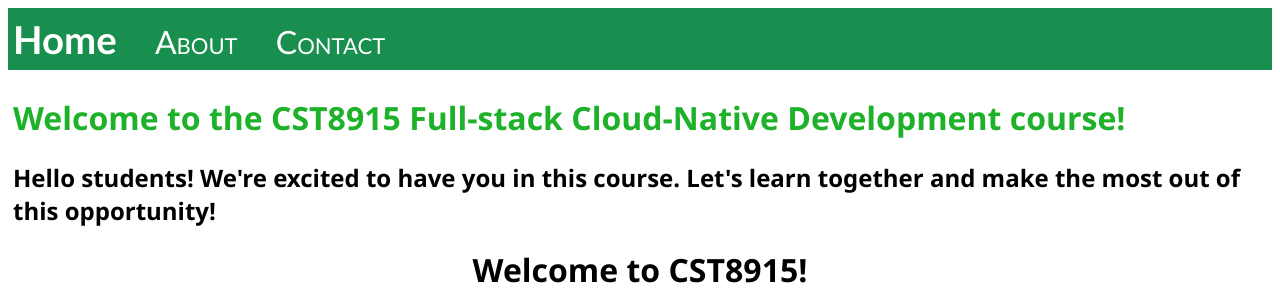
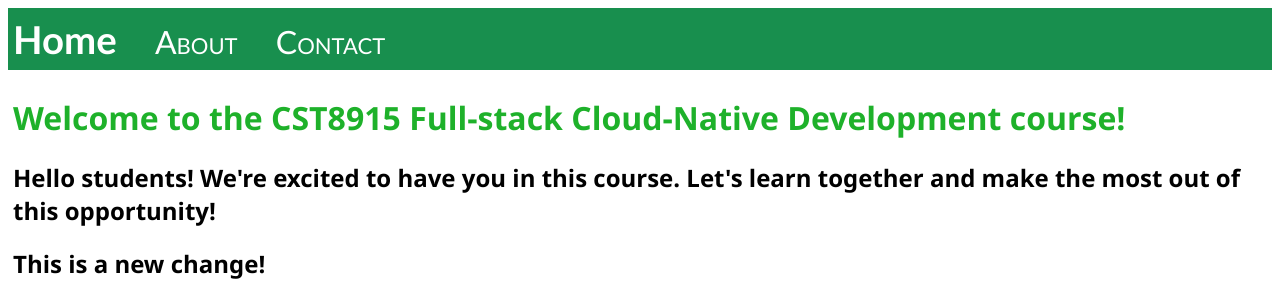
Before and after one commit to Yzhan498/CST8915_Simple_Website_W13, a Flask app: page / in a window 1280 px wide. Shown: the top 302 px of the page. Run offline with Flask 3, Linux system fonts and the light colour scheme.

Commit message:
A new change #1

```diff
--- a/CST8915_Simple_Website/templates/home.html
+++ b/CST8915_Simple_Website/templates/home.html
@@ -6,6 +6,8 @@ Home
 <h1 class=welcome_title>Welcome to the CST8915 Full-stack Cloud-Native Development course!</h1>
 <h2>Hello students! We're excited to have you in this course.
     Let's learn together and make the most out of this opportunity!</h2>
+
+<h2>This is a new change!</h2>
 <div align="center">
         <h1>Welcome to CST8915!</h1>
         <img src="https://www.system-concepts.com/wp-content/uploads/2020/02/excited-minions-gif.gif" alt="Description of GIF" width="500px" height="226px">
```
Also changed, not shown: .github/workflows/main.yml.
